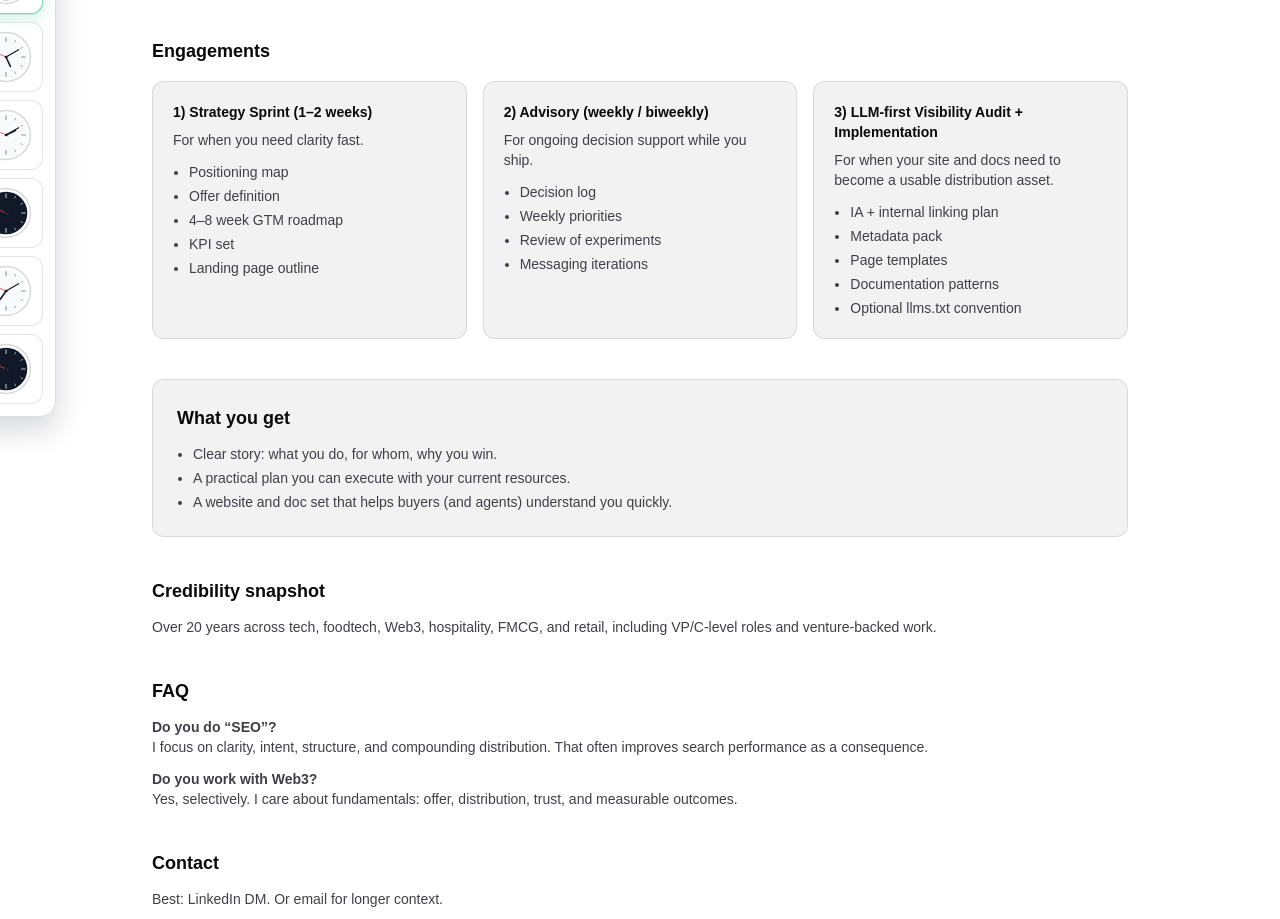
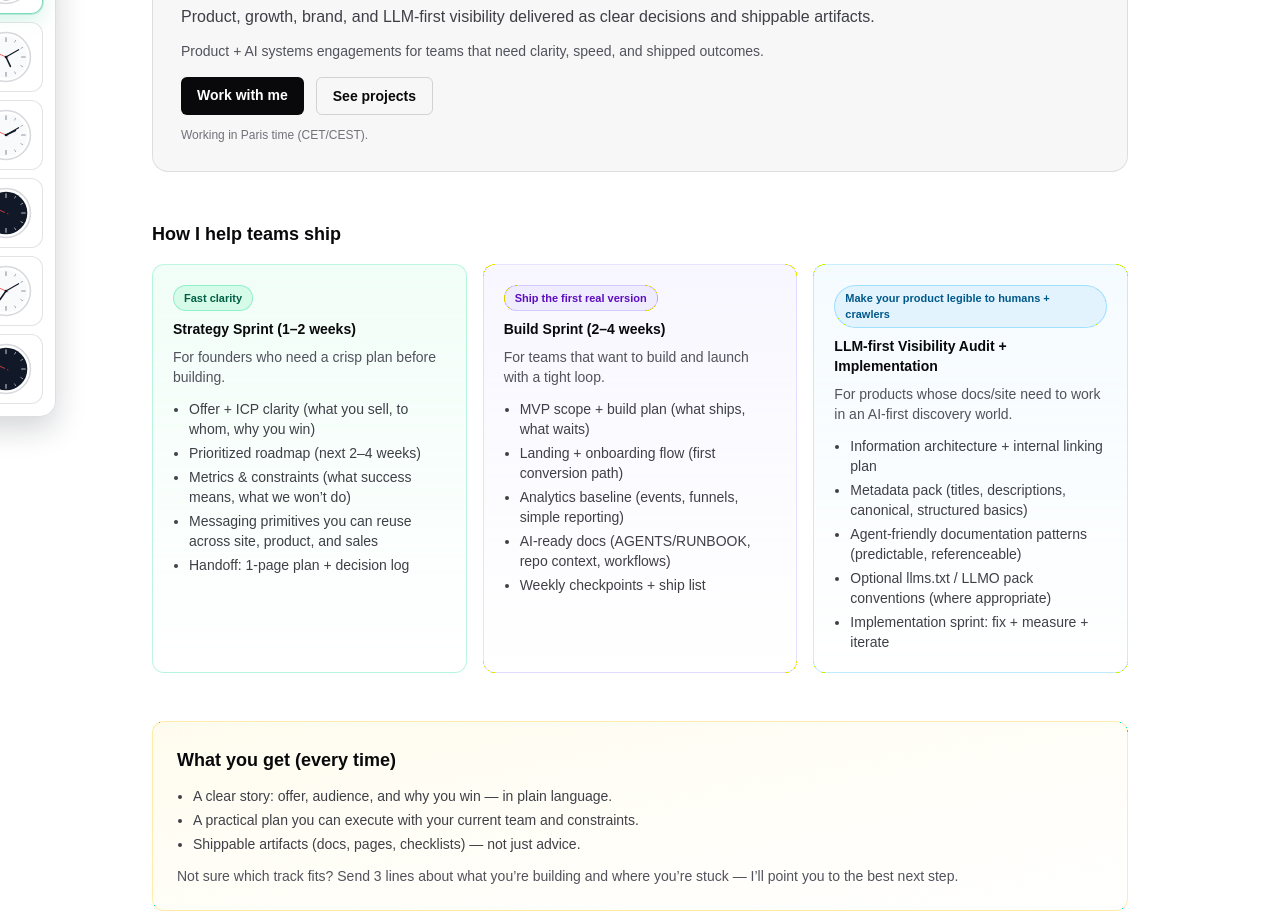
Before and after one commit to markoblogo/ABVXsite, a Next.js app: page /work-with-me in a window 1280 px wide. Shown: the part 240-1159 px from the top of the page. Built offline with nearby package versions, Linux system fonts and the light colour scheme.

Commit message:
docs(work-with-me): replace engagement copy and sharpen CTA

```diff
--- a/src/app/work-with-me/page.tsx
+++ b/src/app/work-with-me/page.tsx
@@ -7,114 +7,145 @@ export const metadata = {
 
 export default function WorkWithMe() {
   return (
-    <div className="flex flex-col gap-10">
-      <header className="flex flex-col gap-3">
+    <div className="flex flex-col gap-12">
+      <header className="rounded-2xl border border-black/10 bg-black/[0.03] p-6 dark:border-white/10 dark:bg-white/[0.03] sm:p-7">
+        <div className="mb-3 flex flex-wrap gap-2">
+          <span className="inline-flex items-center rounded-full border border-emerald-300/60 bg-emerald-100/70 px-2.5 py-1 text-[11px] font-semibold text-emerald-800 dark:border-emerald-300/40 dark:bg-emerald-900/40 dark:text-emerald-200">
+            Product + AI systems
+          </span>
+          <span className="inline-flex items-center rounded-full border border-sky-300/60 bg-sky-100/70 px-2.5 py-1 text-[11px] font-semibold text-sky-800 dark:border-sky-300/40 dark:bg-sky-900/40 dark:text-sky-200">
+            LLM-first visibility (LLMO)
+          </span>
+          <span className="inline-flex items-center rounded-full border border-violet-300/60 bg-violet-100/70 px-2.5 py-1 text-[11px] font-semibold text-violet-800 dark:border-violet-300/40 dark:bg-violet-900/40 dark:text-violet-200">
+            Build with founders
+          </span>
+        </div>
         <h1 className="text-2xl font-semibold tracking-tight">
           Strategy and execution for founders and small teams
         </h1>
-        <p className="text-zinc-700 dark:text-zinc-300">
+        <p className="mt-2 text-zinc-700 dark:text-zinc-300">
           Product, growth, brand, and LLM-first visibility delivered as clear decisions
           and shippable artifacts.
         </p>
-        <p className="text-sm text-zinc-600 dark:text-zinc-300">
-          If you’re looking for abvx product growth support, the work is simple: clarify the offer,
-          pick a narrow next step, and ship with measurable outputs.
+        <p className="mt-3 text-sm font-medium text-zinc-600 dark:text-zinc-300">
+          Product + AI systems engagements for teams that need clarity, speed, and shipped outcomes.
+        </p>
+        <div className="mt-4 flex flex-wrap gap-3">
+          <a
+            href="#start-conversation"
+            className="rounded-md bg-zinc-950 px-4 py-2 text-sm font-semibold text-white hover:bg-black dark:bg-white dark:text-zinc-950 dark:hover:bg-zinc-200"
+          >
+            Work with me
+          </a>
+          <a
+            href="/projects"
+            className="rounded-md border border-black/15 px-4 py-2 text-sm font-semibold text-zinc-950 hover:border-black/30 dark:border-white/15 dark:text-white dark:hover:border-white/30"
+          >
+            See projects
+          </a>
+        </div>
+        <p className="mt-3 text-xs text-zinc-500 dark:text-zinc-400">
+          Working in Paris time (CET/CEST).
         </p>
       </header>
 
-      <section className="flex flex-col gap-4">
-        <h2 className="text-lg font-semibold">Engagements</h2>
+      <section className="flex flex-col gap-4" id="engagements">
+        <h2 className="text-lg font-semibold">How I help teams ship</h2>
         <div className="grid gap-4 md:grid-cols-3">
-        <div className="rounded-xl border border-black/10 bg-black/5 p-5 dark:border-white/10 dark:bg-white/5">
-          <div className="text-sm font-semibold">1) Strategy Sprint (1–2 weeks)</div>
-          <div className="mt-2 text-sm text-zinc-700 dark:text-zinc-300">
-            For when you need clarity fast.
+        <div className="rounded-xl border border-emerald-300/40 bg-gradient-to-b from-emerald-50/70 to-transparent p-5 dark:border-emerald-400/30 dark:from-emerald-900/20 dark:to-transparent">
+          <div className="inline-flex items-center rounded-full border border-emerald-300/60 bg-emerald-100/80 px-2.5 py-1 text-[11px] font-semibold text-emerald-800 dark:border-emerald-300/40 dark:bg-emerald-900/40 dark:text-emerald-200">Fast clarity</div>
+          <div className="mt-2 text-sm font-semibold">Strategy Sprint (1–2 weeks)</div>
+          <div className="mt-2 text-sm text-zinc-600 dark:text-zinc-300">
+            For founders who need a crisp plan before building.
           </div>
           <ul className="mt-3 list-disc space-y-1 pl-4 text-sm text-zinc-700 dark:text-zinc-300">
-            <li>Positioning map</li>
-            <li>Offer definition</li>
-            <li>4–8 week GTM roadmap</li>
-            <li>KPI set</li>
-            <li>Landing page outline</li>
+            <li>Offer + ICP clarity (what you sell, to whom, why you win)</li>
+            <li>Prioritized roadmap (next 2–4 weeks)</li>
+            <li>Metrics &amp; constraints (what success means, what we won’t do)</li>
+            <li>Messaging primitives you can reuse across site, product, and sales</li>
+            <li>Handoff: 1-page plan + decision log</li>
           </ul>
         </div>
 
-        <div className="rounded-xl border border-black/10 bg-black/5 p-5 dark:border-white/10 dark:bg-white/5">
-          <div className="text-sm font-semibold">2) Advisory (weekly / biweekly)</div>
-          <div className="mt-2 text-sm text-zinc-700 dark:text-zinc-300">
-            For ongoing decision support while you ship.
+        <div className="rounded-xl border border-violet-300/40 bg-gradient-to-b from-violet-50/70 to-transparent p-5 dark:border-violet-400/30 dark:from-violet-900/20 dark:to-transparent">
+          <div className="inline-flex items-center rounded-full border border-violet-300/60 bg-violet-100/80 px-2.5 py-1 text-[11px] font-semibold text-violet-800 dark:border-violet-300/40 dark:bg-violet-900/40 dark:text-violet-200">Ship the first real version</div>
+          <div className="mt-2 text-sm font-semibold">Build Sprint (2–4 weeks)</div>
+          <div className="mt-2 text-sm text-zinc-600 dark:text-zinc-300">
+            For teams that want to build and launch with a tight loop.
           </div>
           <ul className="mt-3 list-disc space-y-1 pl-4 text-sm text-zinc-700 dark:text-zinc-300">
-            <li>Decision log</li>
-            <li>Weekly priorities</li>
-            <li>Review of experiments</li>
-            <li>Messaging iterations</li>
+            <li>MVP scope + build plan (what ships, what waits)</li>
+            <li>Landing + onboarding flow (first conversion path)</li>
+            <li>Analytics baseline (events, funnels, simple reporting)</li>
+            <li>AI-ready docs (AGENTS/RUNBOOK, repo context, workflows)</li>
+            <li>Weekly checkpoints + ship list</li>
           </ul>
         </div>
 
-        <div className="rounded-xl border border-black/10 bg-black/5 p-5 dark:border-white/10 dark:bg-white/5">
-          <div className="text-sm font-semibold">
-            3) LLM-first Visibility Audit + Implementation
-          </div>
-          <div className="mt-2 text-sm text-zinc-700 dark:text-zinc-300">
-            For when your site and docs need to become a usable distribution asset.
+        <div className="rounded-xl border border-sky-300/40 bg-gradient-to-b from-sky-50/70 to-transparent p-5 dark:border-sky-400/30 dark:from-sky-900/20 dark:to-transparent">
+          <div className="inline-flex items-center rounded-full border border-sky-300/60 bg-sky-100/80 px-2.5 py-1 text-[11px] font-semibold text-sky-800 dark:border-sky-300/40 dark:bg-sky-900/40 dark:text-sky-200">Make your product legible to humans + crawlers</div>
+          <div className="mt-2 text-sm font-semibold">LLM-first Visibility Audit + Implementation</div>
+          <div className="mt-2 text-sm text-zinc-600 dark:text-zinc-300">
+            For products whose docs/site need to work in an AI-first discovery world.
           </div>
           <ul className="mt-3 list-disc space-y-1 pl-4 text-sm text-zinc-700 dark:text-zinc-300">
-            <li>IA + internal linking plan</li>
-            <li>Metadata pack</li>
-            <li>Page templates</li>
-            <li>Documentation patterns</li>
-            <li>Optional llms.txt convention</li>
+            <li>Information architecture + internal linking plan</li>
+            <li>Metadata pack (titles, descriptions, canonical, structured basics)</li>
+            <li>Agent-friendly documentation patterns (predictable, referenceable)</li>
+            <li>Optional llms.txt / LLMO pack conventions (where appropriate)</li>
+            <li>Implementation sprint: fix + measure + iterate</li>
           </ul>
         </div>
         </div>
       </section>
 
-      <section className="rounded-xl border border-black/10 bg-black/5 p-6 dark:border-white/10 dark:bg-white/5">
-        <h2 className="text-lg font-semibold">What you get</h2>
+      <section className="rounded-xl border border-amber-300/40 bg-gradient-to-br from-amber-50/80 to-transparent p-6 dark:border-amber-300/30 dark:from-amber-900/20 dark:to-transparent">
+        <h2 className="text-lg font-semibold">What you get (every time)</h2>
         <ul className="mt-3 list-disc space-y-1 pl-4 text-sm text-zinc-700 dark:text-zinc-300">
-          <li>Clear story: what you do, for whom, why you win.</li>
-          <li>A practical plan you can execute with your current resources.</li>
-          <li>A website and doc set that helps buyers (and agents) understand you quickly.</li>
+          <li>A clear story: offer, audience, and why you win — in plain language.</li>
+          <li>A practical plan you can execute with your current team and constraints.</li>
+          <li>Shippable artifacts (docs, pages, checklists) — not just advice.</li>
+        </ul>
+        <p className="mt-3 text-sm text-zinc-600 dark:text-zinc-300">
+          Not sure which track fits? Send 3 lines about what you’re building and where you’re stuck — I’ll point you to the best next step.
+        </p>
+      </section>
+
+      <section className="flex flex-col gap-3">
+        <h2 className="text-lg font-semibold">Credibility snapshot</h2>
+        <ul className="list-disc space-y-1 pl-4 text-sm text-zinc-700 dark:text-zinc-300">
+          <li>Product + GTM leadership across AI tools and software (founder + C-level marketing/product).</li>
+          <li>Built and scaled ventures across Web3 and commodities infrastructure (options/indices/markets).</li>
+          <li>Hands-on builder: automation, internal tools, and OSS — from validation to shipped systems.</li>
         </ul>
       </section>
 
       <section className="flex flex-col gap-3">
-        <h2 className="text-lg font-semibold">Credibility snapshot</h2>
-        <p className="text-sm text-zinc-700 dark:text-zinc-300">
-          Over 20 years across tech, foodtech, Web3, hospitality, FMCG, and retail,
-          including VP/C-level roles and venture-backed work.
-        </p>
-      </section>
-
-      <section className="flex flex-col gap-3">
         <h2 className="text-lg font-semibold">FAQ</h2>
-        <div className="flex flex-col gap-3 text-sm text-zinc-700 dark:text-zinc-300">
+        <div className="flex flex-col gap-4 text-sm text-zinc-700 dark:text-zinc-300">
           <div>
-            <div className="font-semibold">Do you do “SEO”?</div>
+            <div className="text-[15px] font-semibold">Do you do “SEO”?</div>
             <div>
-              I focus on clarity, intent, structure, and compounding distribution. That often
-              improves search performance as a consequence.
+              I focus on clarity, intent, structure, and compounding distribution. Search usually improves as a byproduct.
             </div>
           </div>
           <div>
-            <div className="font-semibold">Do you work with Web3?</div>
+            <div className="text-[15px] font-semibold">Do you work with Web3?</div>
             <div>
-              Yes, selectively. I care about fundamentals: offer, distribution, trust, and
-              measurable outcomes.
+              Yes, selectively. I work where fundamentals are clear: offer, trust, distribution, and measurable outcomes.
             </div>
           </div>
         </div>
       </section>
 
-      <section className="flex flex-col gap-3">
-        <h2 className="text-lg font-semibold">Contact</h2>
-        <p className="text-sm text-zinc-700 dark:text-zinc-300">
-          Best: LinkedIn DM. Or email for longer context.
+      <section className="flex flex-col gap-3 rounded-xl border border-black/10 bg-zinc-950 p-6 text-zinc-100 dark:border-white/15 dark:bg-white dark:text-zinc-900" id="start-conversation">
+        <h2 className="text-lg font-semibold">Start a conversation</h2>
+        <p className="text-sm text-zinc-200 dark:text-zinc-700">
+          Best via LinkedIn DM for quick context. Email works for longer briefs or partnership ideas.
         </p>
         <div className="flex flex-wrap gap-3">
           <a
-            className="rounded-md bg-zinc-950 px-4 py-2 text-sm font-semibold text-white hover:bg-black dark:bg-white dark:text-zinc-950 dark:hover:bg-zinc-200"
+            className="rounded-md bg-white px-4 py-2 text-sm font-semibold text-zinc-950 hover:bg-zinc-200 dark:bg-zinc-950 dark:text-white dark:hover:bg-black"
             href="https://www.linkedin.com/in/abvcreative/"
             target="_blank"
             rel="noreferrer"
@@ -122,7 +153,7 @@ export default function WorkWithMe() {
             LinkedIn DM
           </a>
           <a
-            className="rounded-md border border-black/15 px-4 py-2 text-sm font-semibold text-zinc-950 hover:border-black/30 dark:border-white/15 dark:text-white dark:hover:border-white/30"
+            className="rounded-md border border-white/30 px-4 py-2 text-sm font-semibold text-white hover:border-white/60 dark:border-zinc-400/40 dark:text-zinc-900 dark:hover:border-zinc-700"
             href="mailto:a.biletskiy@gmail.com"
           >
             Email
```
